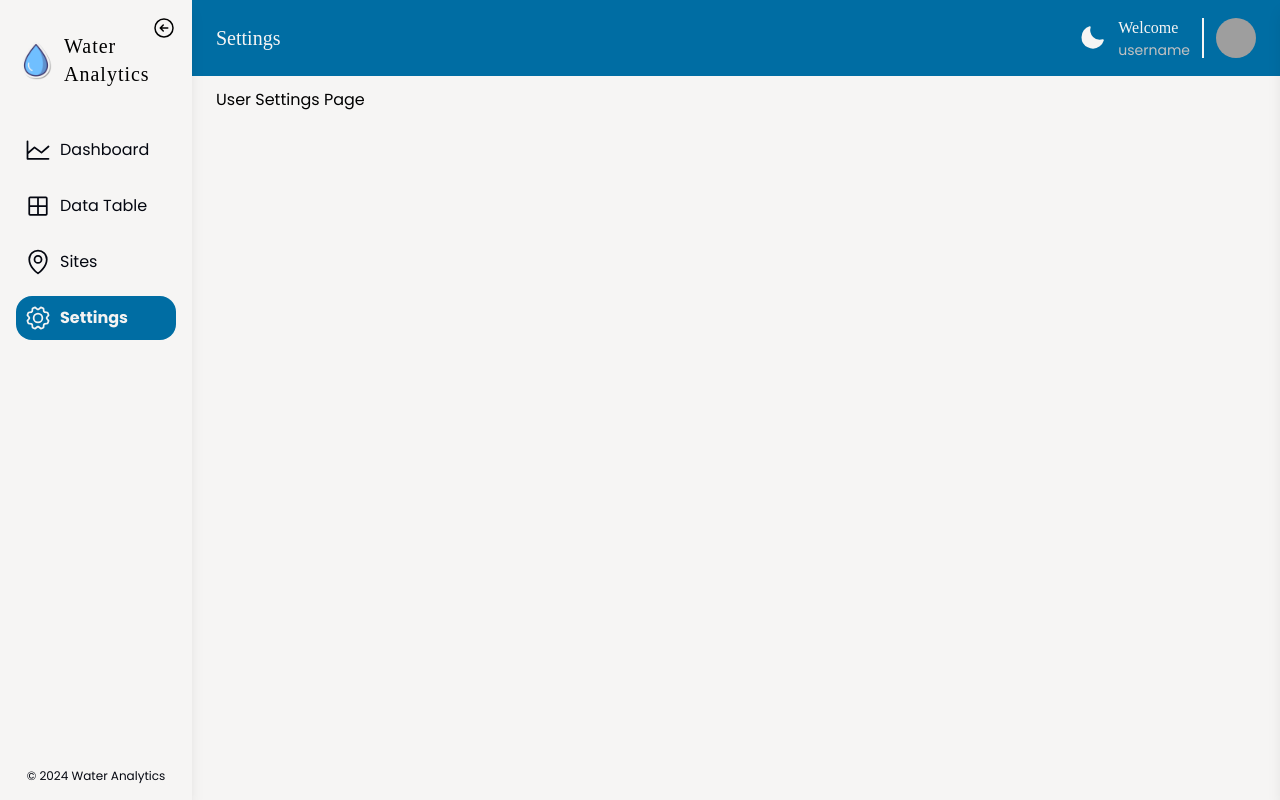
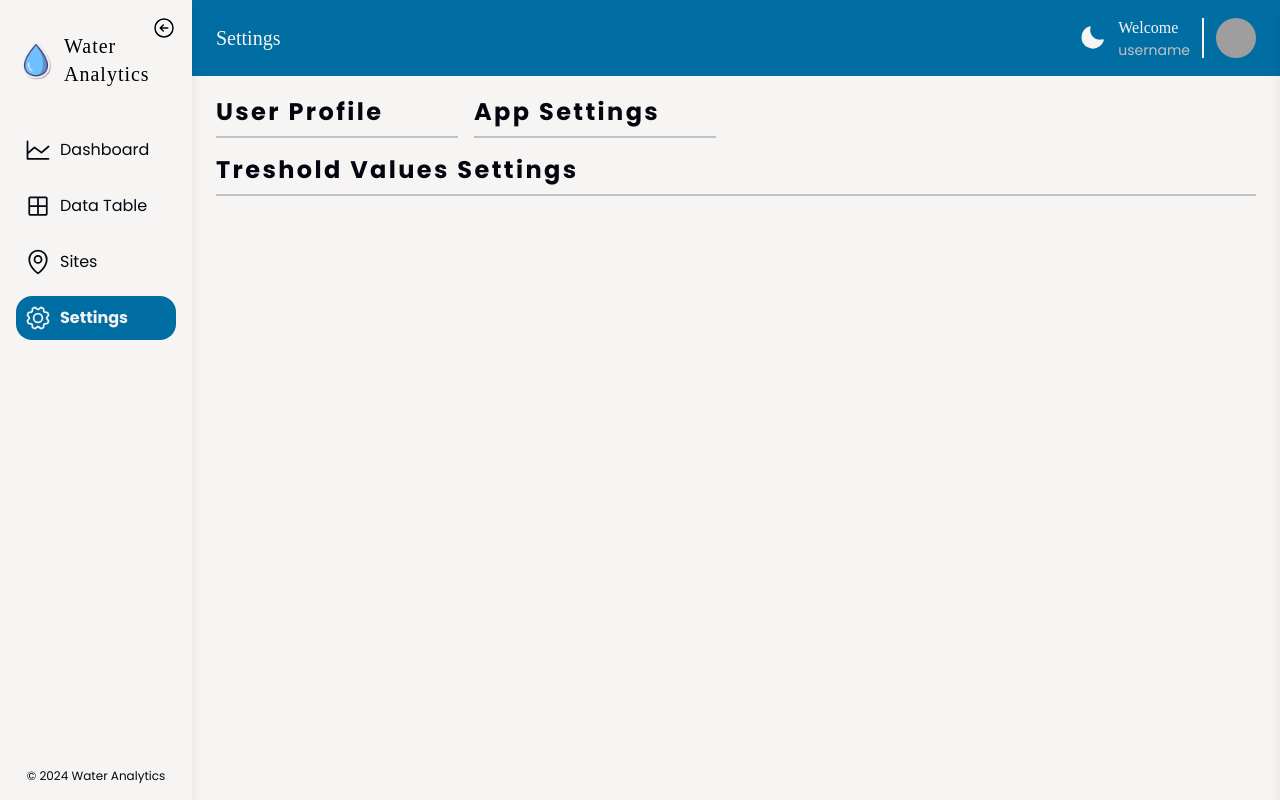
Before and after one commit to bryancastillo10/water-analytics, a React (Vite) app in the folder client/: page /role/settings in a window 1280 px wide. Built offline with nearby package versions, Linux system fonts and the light colour scheme; no server answers; grey boxes are pictures that could not be loaded; a web font is replaced by a local one.

Commit message:
🧩component: static text header

```diff
--- /dev/null
+++ b/client/src/components/common/TextHeader.tsx
@@ -0,0 +1,14 @@
+interface TextHeaderProps{
+    text: string;
+}
+
+const TextHeader = ({text}:TextHeaderProps) => {
+  return (
+    <div className="inline-block my-2">
+          <h1 className="text-2xl text-dark font-bold tracking-widest mb-2">{text}</h1>
+          <hr className="border border-neutral" />
+    </div>
+  )
+}
+
+export default TextHeader;
--- a/client/src/features/user/Settings.tsx
+++ b/client/src/features/user/Settings.tsx
@@ -1,10 +1,14 @@
-
+import TextHeader from "@/components/common/TextHeader";
 
 const Settings = () => {
   return (
-    <div>
-      <h1>User Settings Page</h1>
-    </div>
+    <main className="flex flex-col">
+      <div className="grid grid-cols-2 w-[500px] items-center gap-4">
+        <TextHeader text="User Profile" />
+        <TextHeader text="App Settings" />
+      </div>
+      <TextHeader text="Treshold Values Settings" />
+   </main>
   )
 }
 
```
